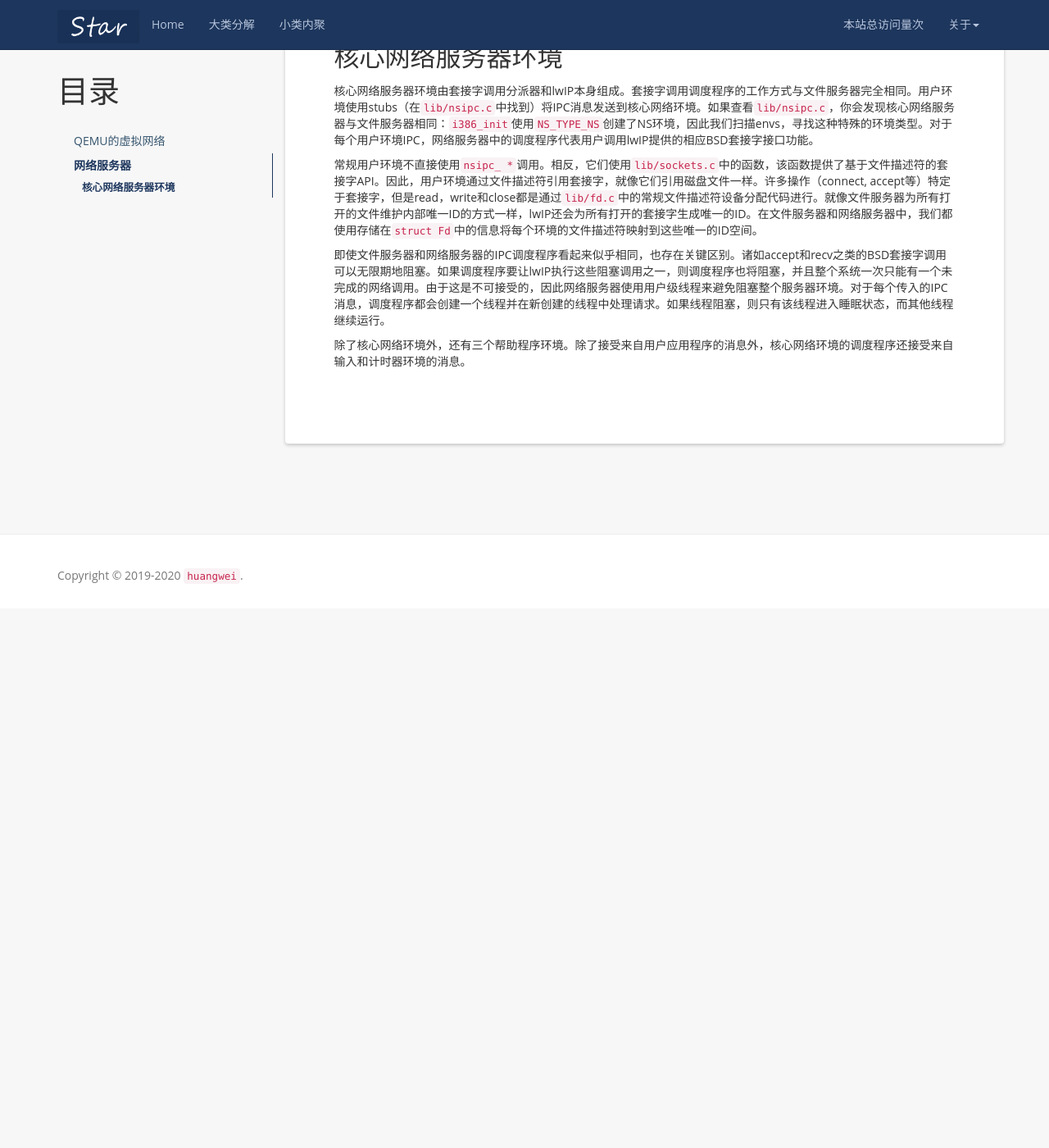
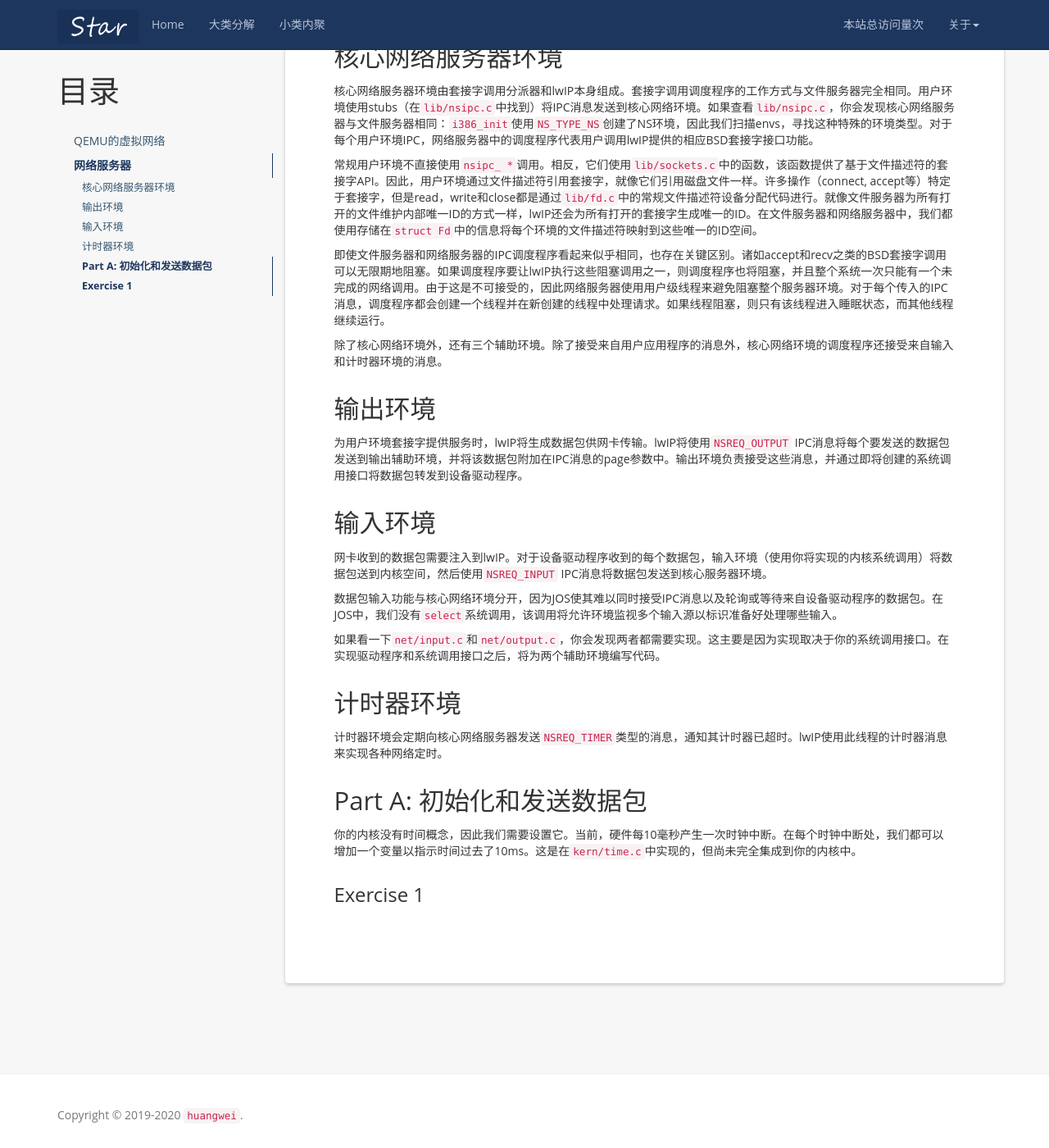
Before and after one commit to mayunmeiyouming/blog, a Jekyll site: the page built from _posts/2020-01-29-xv6 lab6.md, in a window 1280 px wide and 1400 px high, scrolled down 2600 px. Shown: the whole window at 82% size. Built offline with Jekyll 4.4.1, drawn with Linux system fonts in a browser that asks for light colours; nearby versions of some CDN libraries; a script that is not in the unit is left out; comment, search, counter and statistics services are not loaded; before the commit the page ends 3342 px from its top, so only the background shows below that.

Commit message:
2020-2-2-3

```diff
--- a/_posts/2020-01-29-xv6 lab6.md
+++ b/_posts/2020-01-29-xv6 lab6.md
@@ -86,4 +86,26 @@ interrupt   Log interrupts and changes to interrupt registers.
 
 即使文件服务器和网络服务器的IPC调度程序看起来似乎相同，也存在关键区别。诸如accept和recv之类的BSD套接字调用可以无限期地阻塞。如果调度程序要让lwIP执行这些阻塞调用之一，则调度程序也将阻塞，并且整个系统一次只能有一个未完成的网络调用。由于这是不可接受的，因此网络服务器使用用户级线程来避免阻塞整个服务器环境。对于每个传入的IPC消息，调度程序都会创建一个线程并在新创建的线程中处理请求。如果线程阻塞，则只有该线程进入睡眠状态，而其他线程继续运行。
 
-除了核心网络环境外，还有三个帮助程序环境。除了接受来自用户应用程序的消息外，核心网络环境的调度程序还接受来自输入和计时器环境的消息。
+除了核心网络环境外，还有三个辅助环境。除了接受来自用户应用程序的消息外，核心网络环境的调度程序还接受来自输入和计时器环境的消息。
+
+## 输出环境
+
+为用户环境套接字提供服务时，lwIP将生成数据包供网卡传输。lwIP将使用`NSREQ_OUTPUT` IPC消息将每个要发送的数据包发送到输出辅助环境，并将该数据包附加在IPC消息的page参数中。输出环境负责接受这些消息，并通过即将创建的系统调用接口将数据包转发到设备驱动程序。
+
+## 输入环境
+
+网卡收到的数据包需要注入到lwIP。对于设备驱动程序收到的每个数据包，输入环境（使用你将实现的内核系统调用）将数据包送到内核空间，然后使用`NSREQ_INPUT` IPC消息将数据包发送到核心服务器环境。
+
+数据包输入功能与核心网络环境分开，因为JOS使其难以同时接受IPC消息以及轮询或等待来自设备驱动程序的数据包。在JOS中，我们没有`select`系统调用，该调用将允许环境监视多个输入源以标识准备好处理哪些输入。
+
+如果看一下`net/input.c`和`net/output.c`，你会发现两者都需要实现。这主要是因为实现取决于你的系统调用接口。在实现驱动程序和系统调用接口之后，将为两个辅助环境编写代码。
+
+## 计时器环境
+
+计时器环境会定期向核心网络服务器发送`NSREQ_TIMER`类型的消息，通知其计时器已超时。lwIP使用此线程的计时器消息来实现各种网络定时。
+
+## Part A: 初始化和发送数据包
+
+你的内核没有时间概念，因此我们需要设置它。当前，硬件每10毫秒产生一次时钟中断。在每个时钟中断处，我们都可以增加一个变量以指示时间过去了10ms。这是在`kern/time.c`中实现的，但尚未完全集成到你的内核中。
+
+### Exercise 1
```
